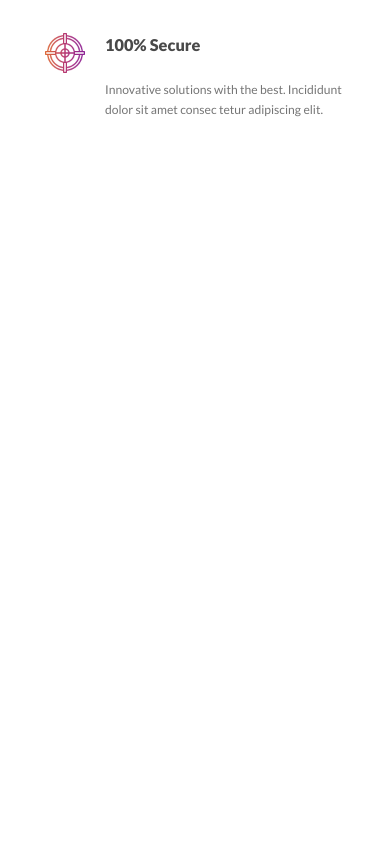
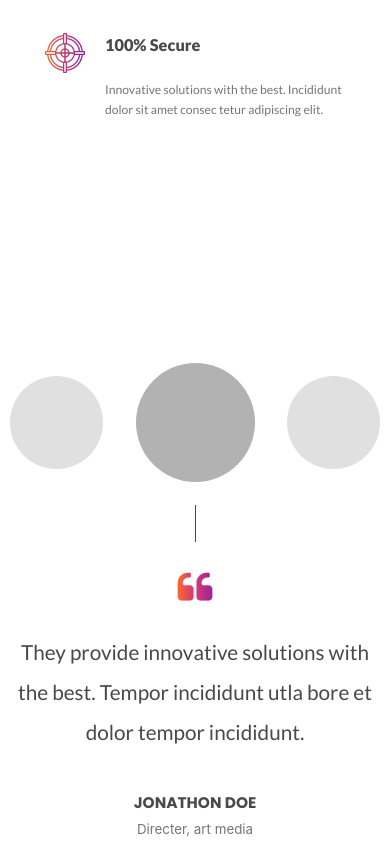
Before and after one commit to KeyToTech/StandupBotLanding, a React (Create React App) app: page / in a window 390 px wide. Shown: the part 5021-5865 px from the top of the page. Before the commit the page ends 5284 px from the top, so only its background shows below. Built offline with nearby package versions, Linux system fonts and the light colour scheme.

Commit message:
Made mobile scaling.

```diff
--- a/src/App.js
+++ b/src/App.js
@@ -22,8 +22,8 @@ class App extends Component {
         <AboutCt />
         <AboutMg />
         <FeatoreApp />
-        {/* <Testimonial />
-        <Video />
+        <Testimonial />
+        {/* <Video />
         <Pricing />
         <Team />
         <ContactUs />
--- a/src/testimonial/testimonial.css
+++ b/src/testimonial/testimonial.css
@@ -1,6 +1,6 @@
 .section-testimonial {
     height: auto;
-    width: 1170px;
+    max-width: 1170px;
     margin: 0 auto;
     margin-top: 200px;
     z-index: 10;
@@ -29,7 +29,6 @@
 .thumbnail {
     height: 93px;
     width: 93px;
-
     border-radius: 46.5px;
     background: #e0e0e0;
 }
@@ -51,10 +50,9 @@
 }
 
 .quote {
-    height: 124px;
     width: 520px;
     font-family: 'Lato', sans-serif;
-    font-size: 30px;
+    font-size: calc(20px + (30 - 20) * ((100vw - 768px) / (1900 - 768)));
     font-weight: 400;
     line-height: 48px;
     color: #494949;
@@ -74,13 +72,62 @@
     color: #494949;
     text-transform: uppercase;
     font-weight: 700;
-    font-size: 20px;
+    font-size: calc(15px + (20 - 15) * ((100vw - 768px) / (1900 - 768)));
 }
 
 .position {
-
     color: #757575;
-    font-size: 18px;
+    font-size: calc(13px + (18 - 13) * ((100vw - 768px) / (1900 - 768)));
     font-weight: 400;
     line-height: 30px;
 }
+
+@media screen and (max-width: 1280px) {
+    .decor {
+        height: 37px;
+    }
+    .icon-q {
+        width: 36px;
+        height: 29px;
+    }
+    .quote {
+        line-height: 40px;
+        margin-top: 31px;
+    }
+}
+
+@media screen and (max-width: 768px) {
+    .quote-box {
+        width: 80%;
+    }
+    .quote {
+        width: 100%;
+        line-height: 40px;
+        margin-top: 31px;
+        font-size: calc(20px + (30 - 20) * ((100vw - 360px) / (768 - 360)));
+    }
+    .name {
+        font-size: calc(15px + (20 - 15) * ((100vw - 360px) / (768 - 360)));
+    }
+    .position {
+        font-size: calc(13px + (18 - 13) * ((100vw - 360px) / (768 - 360)));
+    }
+}
+
+@media screen and (max-width: 480px) {
+    .thumbnails {
+        width: 85%;
+    }
+    .quote-box {
+        width: 95%;
+    }
+    .quote {
+        width: 100%;
+    }
+}
+
+@media screen and (max-width: 400px) {
+    .thumbnails {
+        width: 95%;
+    }
+}
```
